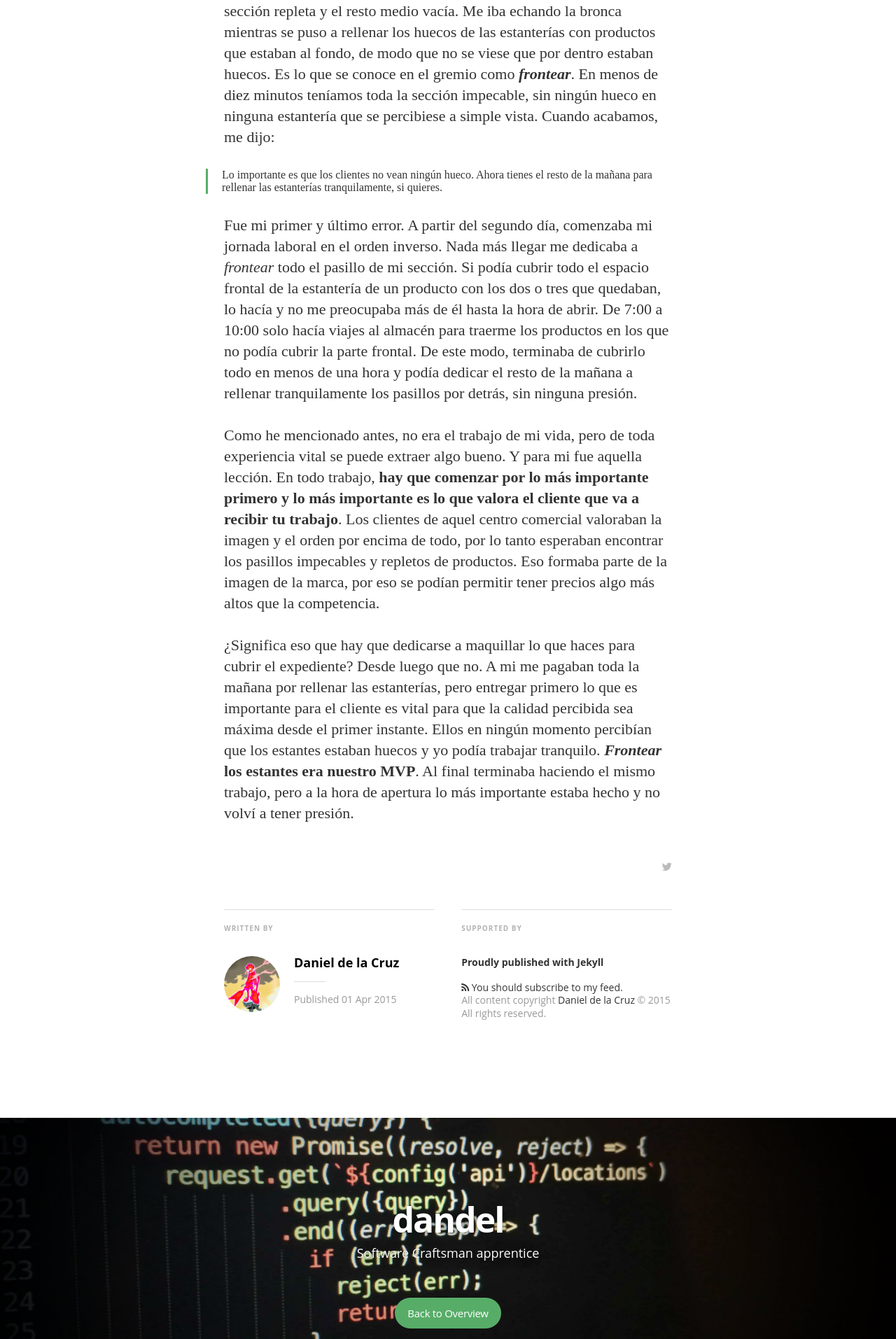
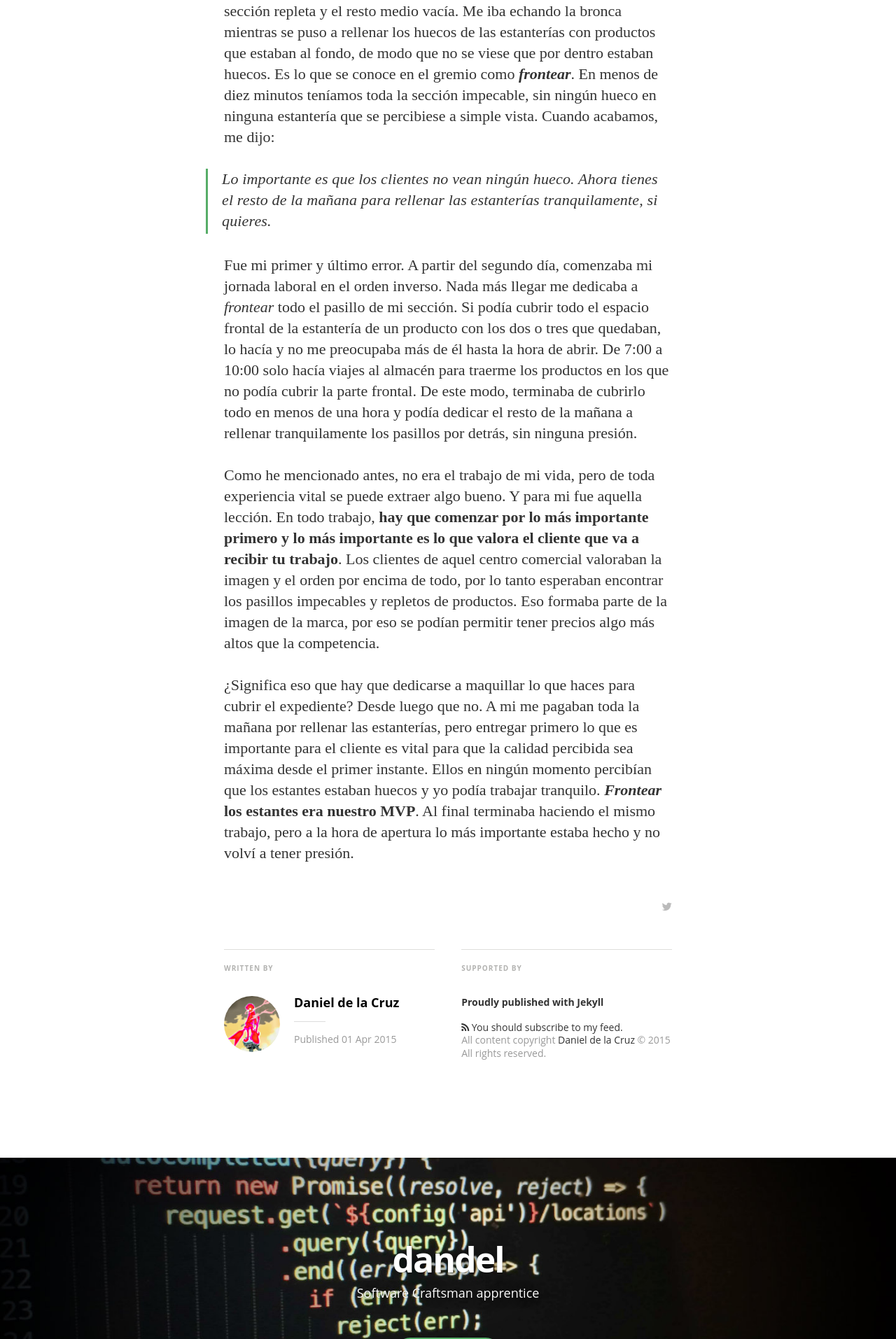
Before and after one commit to nmardones/danderu.github.com, a Jekyll site: the page built from _posts/2015-04-01-una-anecdota-sobre-mi-primer-minimum-viable-product.markdown, in a window 1280 px wide. Shown: the part 1216-3129 px from the top of the page at 70% size. Built offline with Jekyll 4.4.1, drawn with Linux system fonts in a browser that asks for light colours; nearby versions of some CDN libraries; some web fonts are replaced; comment, search, counter and statistics services are not loaded.

```diff
--- a/_posts/2015-04-01-una-anecdota-sobre-mi-primer-minimum-viable-product.markdown
+++ b/_posts/2015-04-01-una-anecdota-sobre-mi-primer-minimum-viable-product.markdown
@@ -20,15 +20,11 @@ El otro día [@d4vecarter](https://twitter.com/d4vecarter) me explicaba una ané
 
 El caso es que el primer día nos repartieron a cada uno por las diferentes secciones del supermercado. A mi me tocó la sección de droguería, en la que tenía que reponer los pasillos con el papel higiénico, pañales, pañuelos de papel, lejías y otros productos de limpieza e higiene. Para reponer el producto de los pasillos, teníamos que hacer viajes al almacén, el cual estaba en una planta inferior. Se accedía por un ascensor que normalmente estaba en uso y con varios de nosotros haciendo cola para esperarlo. También teníamos varias transpaletas manuales, pero no había para todos.
 
-<!-- more -->
-
 Mi primer día fue un fracaso absoluto. Entrábamos a las 7:00 de la mañana y teníamos tres horas hasta que se abrían las puertas al público a las 10:00, para limpiar nuestros pasillos y reponer el producto faltante. Mi problema fue que empleé las tres horas en anotar todo lo que faltaba, buscarlo en el almacén y hacer varios viajes poco efectivos cargando palés del mismo producto para rellenar toda la sección del mismo en su correspondiente pasillo.
 
 A las 9:45 vino el encargado y puso el grito en el cielo al ver 1/4 de mi sección repleta y el resto medio vacía. Me iba echando la bronca mientras se puso a rellenar los huecos de las estanterías con productos que estaban al fondo, de modo que no se viese que por dentro estaban huecos. Es lo que se conoce en el gremio como _**frontear**_. En menos de diez minutos teníamos toda la sección impecable, sin ningún hueco en ninguna estantería que se percibiese a simple vista. Cuando acabamos, me dijo:
 
-
-<blockquote>Lo importante es que los clientes no vean ningún hueco. Ahora tienes el resto de la mañana para rellenar las estanterías tranquilamente, si quieres.</blockquote>
-
+> Lo importante es que los clientes no vean ningún hueco. Ahora tienes el resto de la mañana para rellenar las estanterías tranquilamente, si quieres.
 
 Fue mi primer y último error. A partir del segundo día, comenzaba mi jornada laboral en el orden inverso. Nada más llegar me dedicaba a _frontear_ todo el pasillo de mi sección. Si podía cubrir todo el espacio frontal de la estantería de un producto con los dos o tres que quedaban, lo hacía y no me preocupaba más de él hasta la hora de abrir. De 7:00 a 10:00 solo hacía viajes al almacén para traerme los productos en los que no podía cubrir la parte frontal. De este modo, terminaba de cubrirlo todo en menos de una hora y podía dedicar el resto de la mañana a rellenar tranquilamente los pasillos por detrás, sin ninguna presión.
 
```
